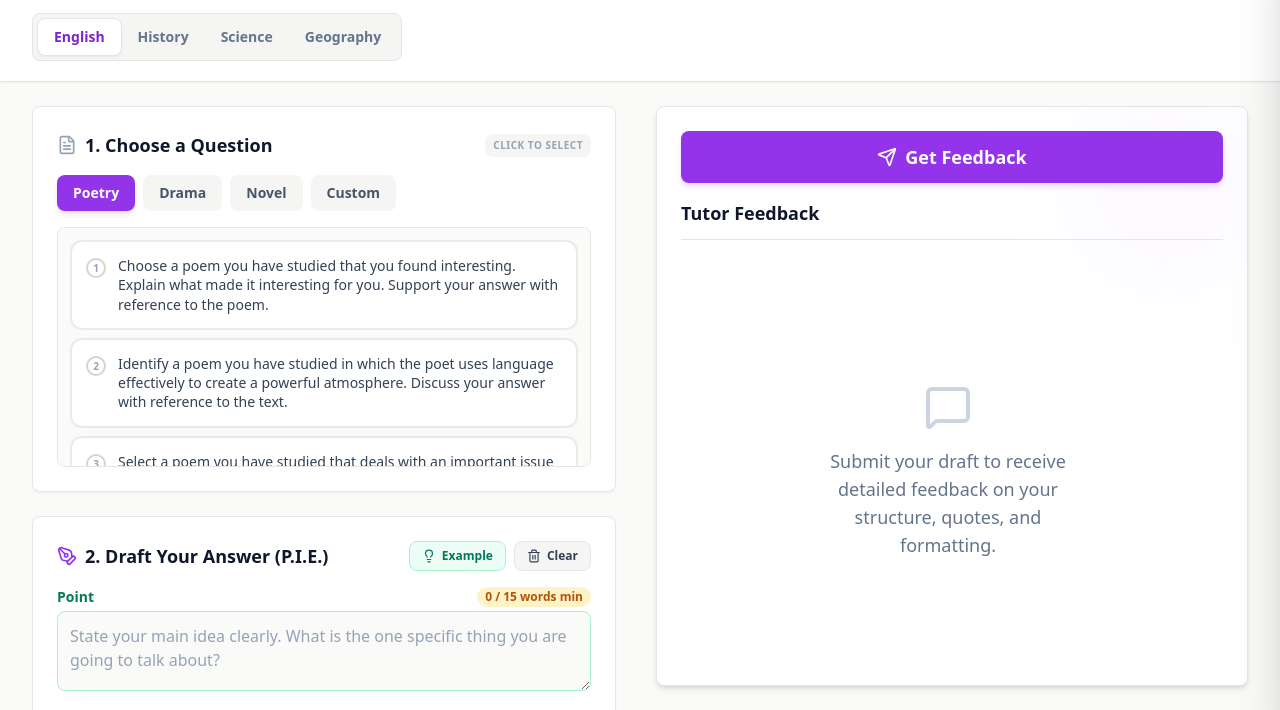
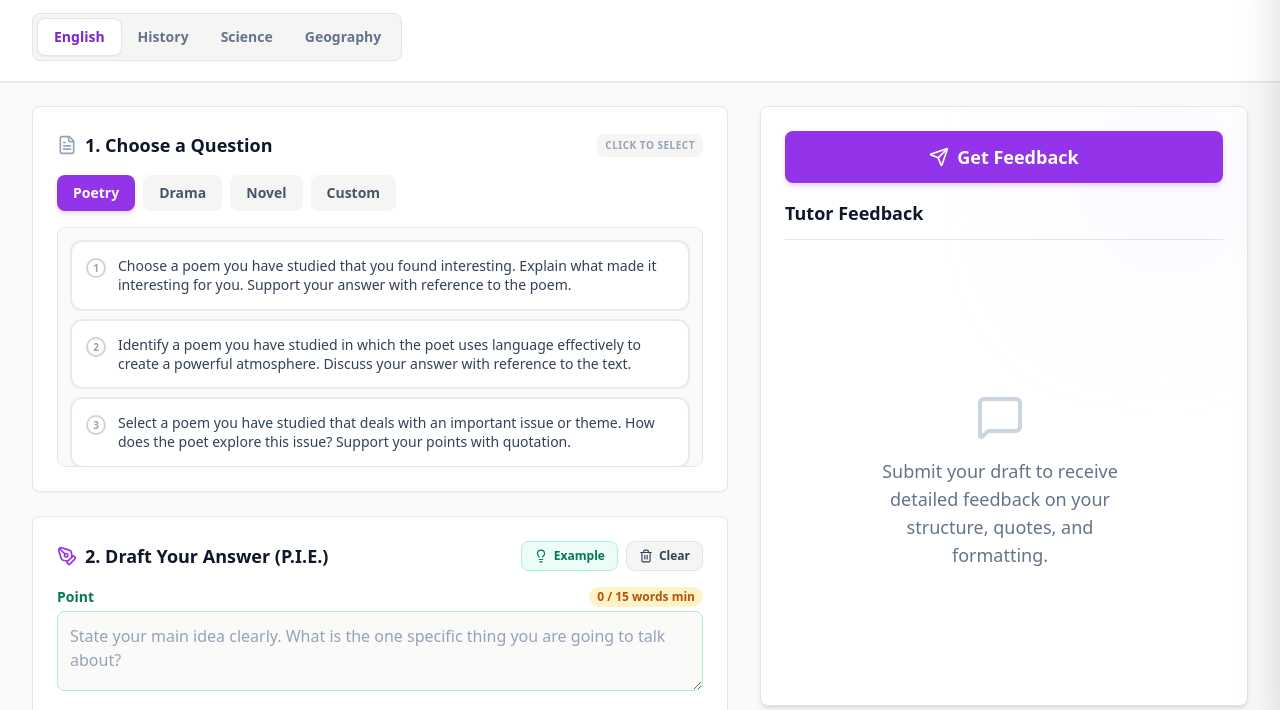
Before and after one commit to davehall/DraftCraft, a plain HTML site: page index.html in a window 1280 px wide. Shown: the part 71-781 px from the top of the page. Drawn offline with nearby package versions, Linux system fonts and the light colour scheme.

Commit message:
Refactor layout structure and classes in index.html

```diff
--- a/index.html
+++ b/index.html
@@ -1032,10 +1032,10 @@
     </div>
   </header>
 
-  <div class="max-w-7xl mx-auto px-4 sm:px-6 lg:px-8 py-6 h-[calc(100vh-140px)]">
+  <div class="max-w-7xl mx-auto px-4 sm:px-6 lg:px-8 py-6 mb-12">
 
-    <main id="view-workspace" class="grid grid-cols-1 md:grid-cols-2 gap-6 md:gap-8 h-full">
-      <div class="flex flex-col gap-6 overflow-y-auto pr-2 pb-8 custom-scrollbar">
+    <main id="view-workspace" class="grid grid-cols-1 md:grid-cols-12 gap-6 md:gap-8 items-start">
+      <div class="flex flex-col gap-6 md:col-span-7">
 
         <div class="bg-white rounded-lg shadow-sm border border-stone-200 p-5 md:p-6">
           <div class="flex items-center justify-between mb-4">
@@ -1110,7 +1110,7 @@
         </div>
       </div>
 
-      <div class="flex flex-col h-full md:pb-8">
+      <div class="flex flex-col md:sticky md:top-[140px] h-[600px] max-h-[calc(100vh-160px)] md:col-span-5">
         <div class="bg-white border border-stone-200 rounded-lg p-5 md:p-6 shadow-md flex-grow flex flex-col relative overflow-hidden h-full max-h-full">
           <div id="feedback-bg" class="absolute top-0 right-0 w-40 h-40 rounded-full blur-3xl pointer-events-none transition-colors"></div>
 
```
